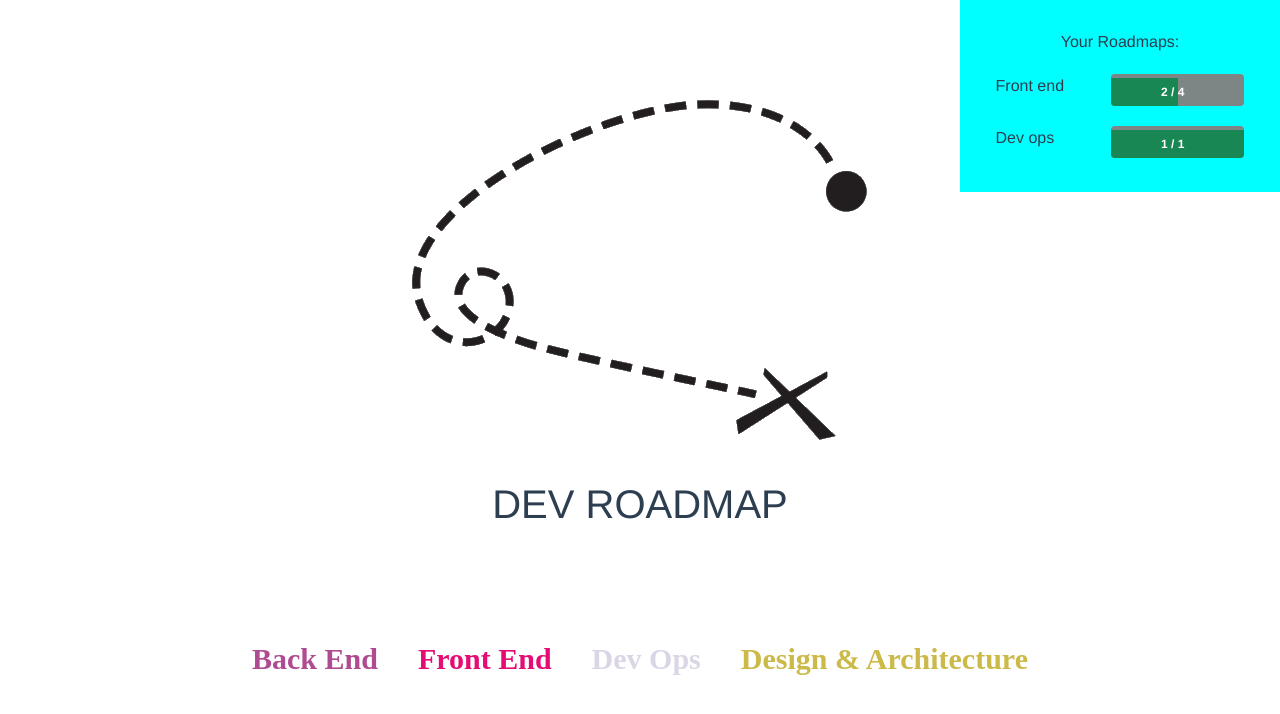
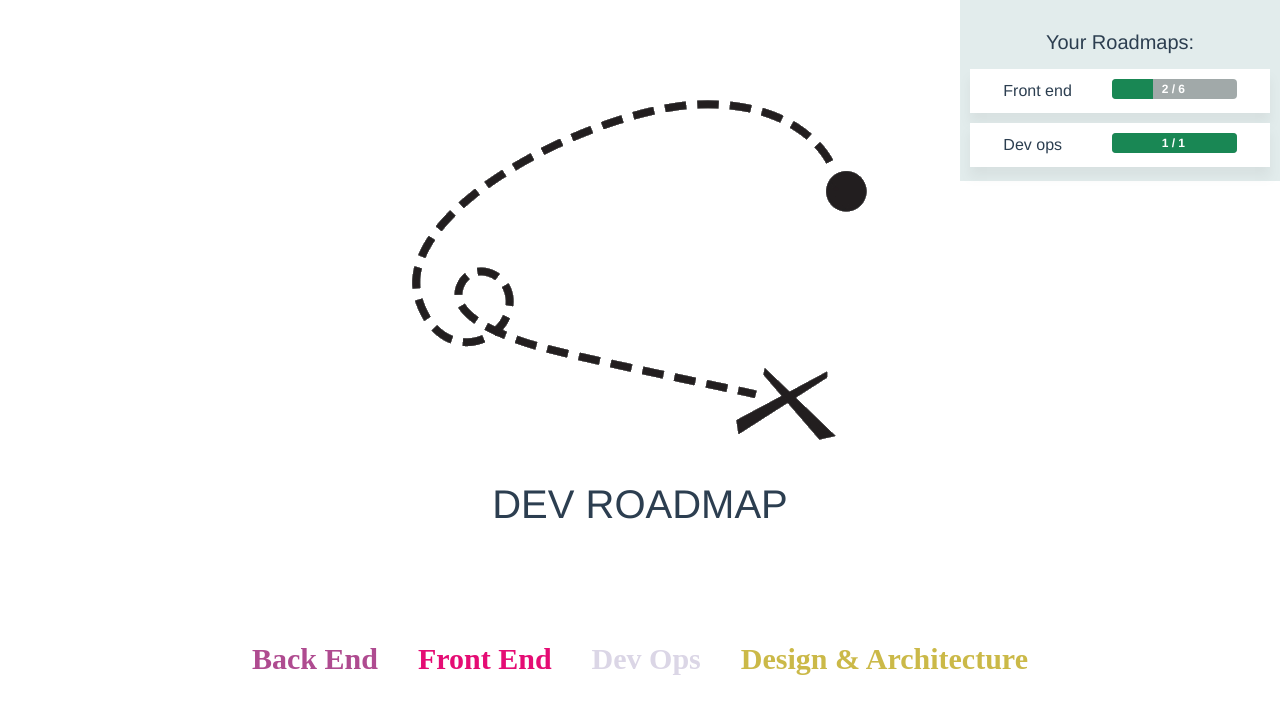
Before and after one commit to guhenrique007/roadmap-checklist, a Vue app: page / in a window 1280 px wide. Shown: the top 714 px of the page. Built offline with nearby package versions, Linux system fonts and the light colour scheme; a web font is replaced by a local one.

Commit message:
chore: styling progress score

```diff
--- a/src/assets/jsons/front-end.json
+++ b/src/assets/jsons/front-end.json
@@ -38,5 +38,25 @@
         "priority": "optional"
       }
     ]
+  },
+  {
+    "id": "7",
+    "name": "test sub",
+    "items": [
+      {
+        "id": "8",
+        "title": "Screen",
+        "items": [
+          {
+            "id": "9",
+            "title": "test"
+          },
+          {
+            "id": "10",
+            "title": "test2"
+          }
+        ]
+      }
+    ]
   }
 ]
--- a/src/components/Score/ProgressBarList.vue
+++ b/src/components/Score/ProgressBarList.vue
@@ -2,7 +2,7 @@
   <div class="progress-list row mb-1">
     <div class="progress-div" v-for="(progress, index) in listProgress" :key="index">
       <span class="col-sm-3 progress-roadmap-title">{{ adjustRoadmapTitle(progress.roadmap) }}</span>
-      <b-progress :max="progress.total" height="2rem" class="progress col-sm-5 pt-1">
+      <b-progress :max="progress.total" class="progress col-sm-5">
         <b-progress-bar :value="progress.completedItems" variant="success">
           <!-- <span><strong>{{ ((progress.completedItems / progress.total) * 100).toFixed(1) }} %</strong></span> -->
           <span class="progress-value"><strong>{{ progress.completedItems }} / {{ progress.total }} </strong></span>
@@ -32,14 +32,21 @@
 </script>
 
 <style scoped>
-  .progress-div{
+  .progress-list {
+    margin: 0px;
+  }
+  .progress-div {
     display: flex;
-    margin-top: 20px;
+    padding: 10px 0px;
     justify-content: space-evenly;
+    background-color: white;
+    box-shadow: 0 10px 10px rgb(126 126 126 / 10%);
+    margin-bottom: 10px;
   }
   .progress {
     position: relative;
-    background-color: rgb(126, 133, 133);
+    height: 20px;
+    background-color: rgb(161 169 169);
   }
   .progress-value {
     position: absolute;
--- a/src/components/Score/Score.vue
+++ b/src/components/Score/Score.vue
@@ -1,6 +1,6 @@
 <template>
   <div class="score">
-    Your Roadmaps:
+    <h5>Your Roadmaps:</h5>
     <ProgressBarList :listProgress="progressList" />
   </div>
 </template>
@@ -78,12 +78,16 @@ export default {
 
 <style scoped>
 .score {
-  background-color: aqua;
+  background-color: rgb(226 236 236);
   position: fixed;
   right: 100px;
   top: 100px;
   width: 320px;
-  padding: 30px 0px;
+  padding: 30px 10px 0px;
+}
+
+h5 {
+  margin-bottom: 15px;
 }
 
 @media only screen and (max-width: 1650px) {
```
